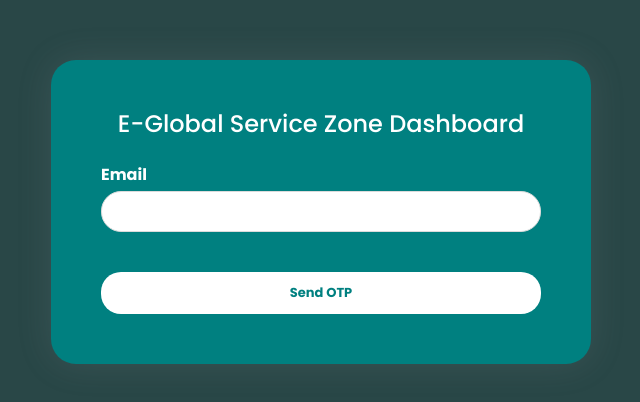
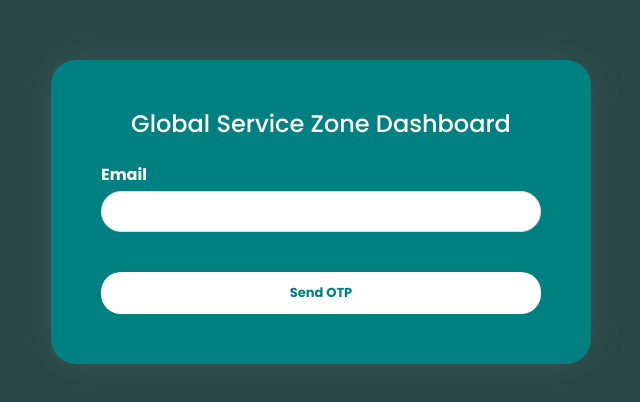
Before and after one commit to globalservicezone2025/GSZ-ADMIN, a React (Create React App) app: page / in a window 1280 px wide. Shown: the part 188-590 px from the top of the page, without its empty margins (319-959 px from the left). Built offline with nearby package versions, Linux system fonts and the light colour scheme; no server answers.

Commit message:
fix: Update User Profile

```diff
--- a/public/index.html
+++ b/public/index.html
@@ -5,7 +5,7 @@
     <link rel="icon" href="%PUBLIC_URL%/images/avatar.png" />
     <meta name="viewport" content="width=device-width, initial-scale=1" />
     <meta name="theme-color" content="#000000" />
-    <meta name="description" content="E-Global Service Zone Admin Dashboard" />
+    <meta name="description" content="Global Service Zone Admin Dashboard" />
     <link rel="apple-touch-icon" href="%PUBLIC_URL%/images/avatar.png" />
     <!--
       manifest.json provides metadata used when your web app is installed on a
@@ -33,7 +33,7 @@
       rel="stylesheet"
     />
     <link href="%PUBLIC_URL%/css/style.css" rel="stylesheet" />
-    <title>E-Global Service Zone Admin Dashboard</title>
+    <title>Global Service Zone Admin Dashboard</title>
   </head>
   <body>
     <noscript>You need to enable JavaScript to run this app.</noscript>
--- a/src/components/Header.js
+++ b/src/components/Header.js
@@ -45,8 +45,8 @@ const Header = () => {
             <div className="collapse navbar-collapse justify-content-between">
               <div className="header-left">
                 <div className="dashboard_bar">
-                  E-Global Service Zone
-                  <span>Welcome to E-Global Service Zone Dashboard!</span>
+                  Global Service Zone
+                  <span>Welcome to Global Service Zone Dashboard!</span>
                 </div>
               </div>
               <ul className="navbar-nav header-right">
--- a/src/components/Login.js
+++ b/src/components/Login.js
@@ -172,7 +172,7 @@ const Login = () => {
                   <div className="col-xl-12">
                     <div className="auth-form">
                       <h3 className="text-center mb-4 text-white">
-                        E-Global Service Zone Dashboard
+                        Global Service Zone Dashboard
                       </h3>
                       <form className="mt-4">
                         {showOtp ? (
--- a/src/components/NavHeader.js
+++ b/src/components/NavHeader.js
@@ -20,7 +20,7 @@ const NavHeader = () => {
           {/* <img className="logo-compact" src="images/logo-text.png" alt="logo" /> */}
           {/* <img className="brand-title" src="images/logo-text.png" alt="logo" /> */}
           {/* <p className="brand-title">OMS</p> */}
-          {/* <h4 className="ml-2 brand-title">E-Global Service Zone</h4> */}
+          {/* <h4 className="ml-2 brand-title">Global Service Zone</h4> */}
         </a>
 
         <div className="nav-control">
--- a/src/components/Sidebar.js
+++ b/src/components/Sidebar.js
@@ -26,7 +26,7 @@ const Sidebar = () => {
           </ul>
           <div className="copyright">
             <p>
-              <strong>E-Global Service Zone Admin Dashboard</strong> ©{" "}
+              <strong>Global Service Zone Admin Dashboard</strong> ©{" "}
               {new Date().getFullYear()} All Rights Reserved
             </p>
             {/* <p>
```
Also changed, not shown: 2 other files (tests, documents, lock files or other folders).
